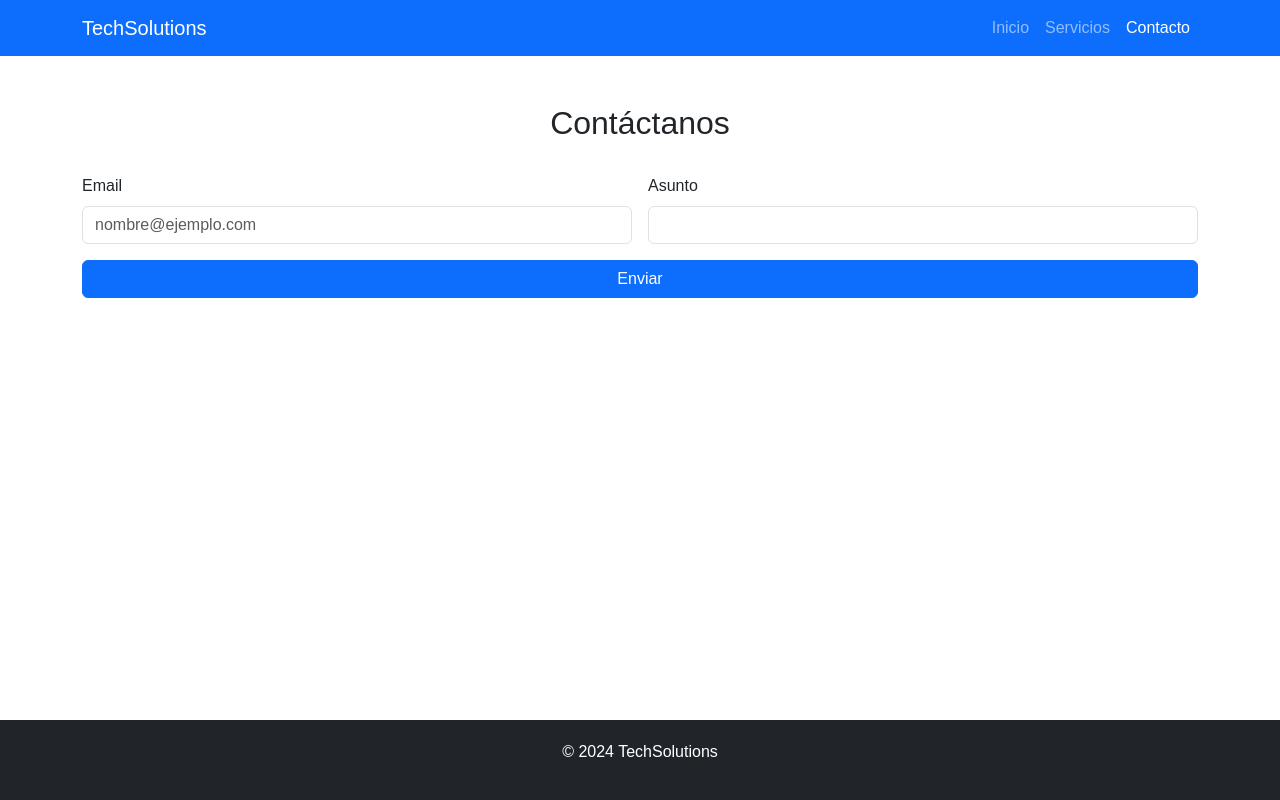
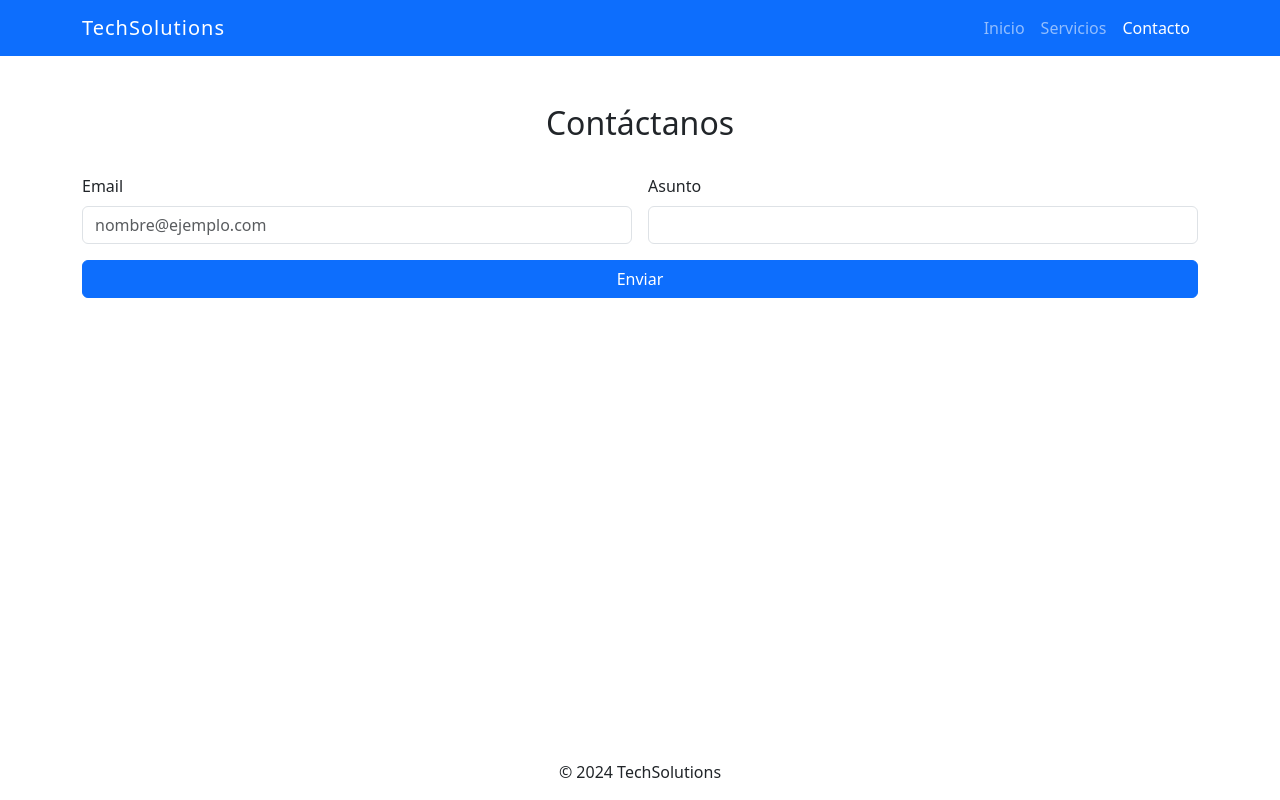
Before and after one commit to xmarc21/ProyectoFinal, a plain HTML site: page proyecto-final/pages/contacto.html in a window 1280 px wide. Drawn offline with nearby package versions, Linux system fonts and the light colour scheme.

Commit message:
Add navbar and card hover effects to styles

```diff
--- a/proyecto-final/css/styles.css
+++ b/proyecto-final/css/styles.css
@@ -1,6 +1,18 @@
 
-body { font-family: sans-serif; display: flex; flex-direction: column; min-height: 100vh; }
-main { flex: 1; }
-.hero { background: #f8f9fa; padding: 60px 0; border-bottom: 5px solid #0d6efd; }
-.footer-custom { background: #212529; color: white; padding: 20px 0; margin-top: auto; }
-@media (max-width: 768px) { .hero h1 { font-size: 2rem; } }
+body {
+    display: flex;
+    flex-direction: column;
+    min-height: 100vh;
+}
+main {
+    flex: 1;
+}
+.navbar-brand {
+    letter-spacing: 1px;
+}
+.card {
+    transition: transform 0.2s;
+}
+.card:hover {
+    transform: translateY(-5px);
+}
```
